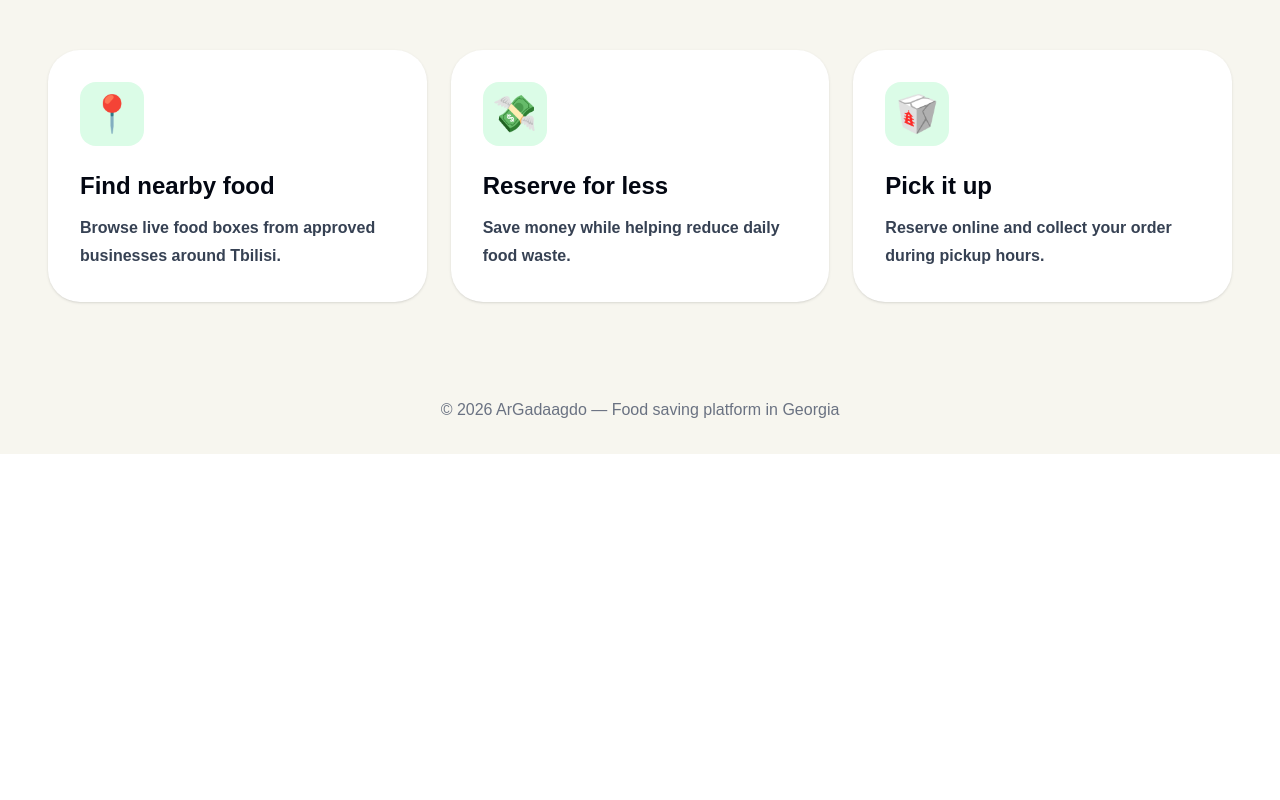
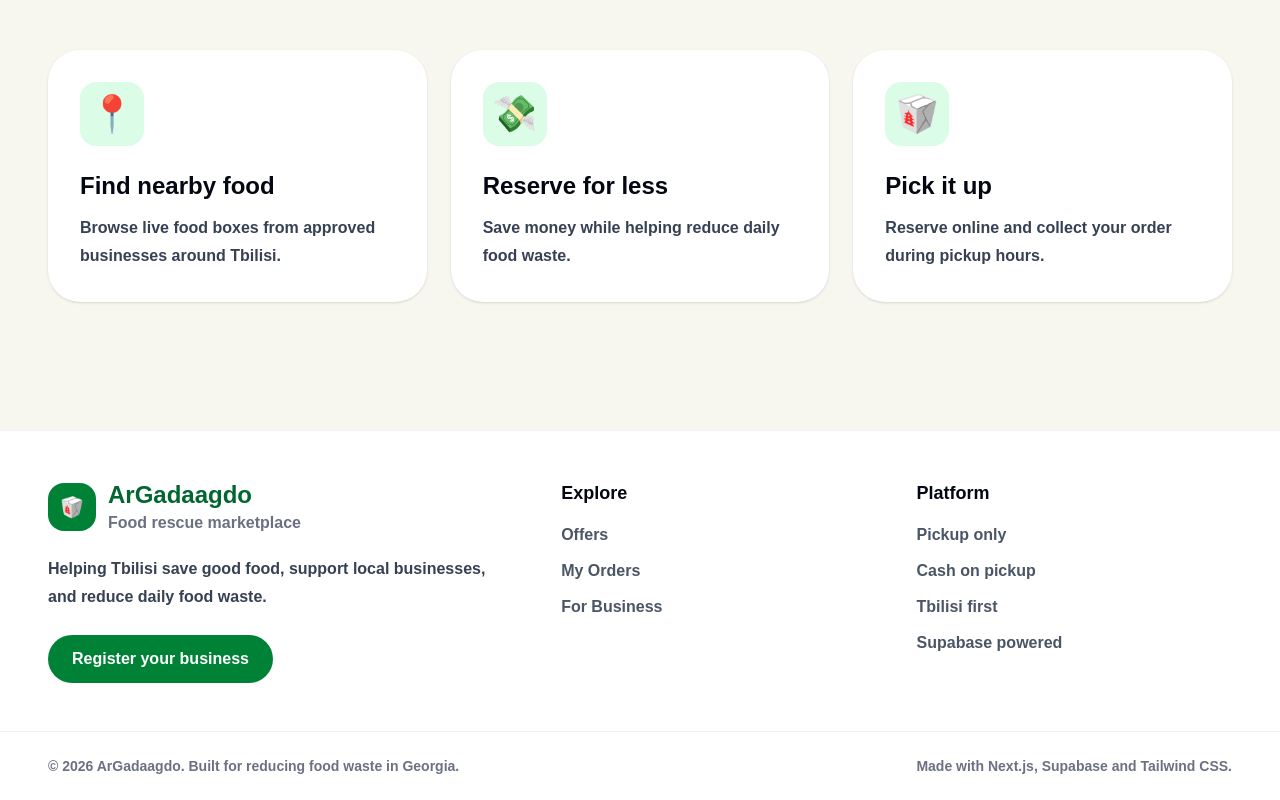
Before and after one commit to argadaagdosupport-dev/argadaagdo, a Next.js app: page / in a window 1280 px wide. Shown: the part 1348-2148 px from the top of the page. Before the commit the page ends 1802 px from the top, so only its background shows below. Built offline with nearby package versions, Linux system fonts and the light colour scheme; no server answers; the database is empty.

Commit message:
Update Footer.tsx

```diff
--- a/components/Footer.tsx
+++ b/components/Footer.tsx
@@ -1,7 +1,74 @@
+import Link from "next/link";
+
 export default function Footer() {
   return (
-    <footer className="px-6 py-8 text-center text-gray-500">
-      © 2026 ArGadaagdo — Food saving platform in Georgia
+    <footer className="mt-16 border-t border-black/5 bg-white">
+      <div className="mx-auto grid max-w-7xl gap-10 px-6 py-12 md:grid-cols-[1.2fr_0.8fr_0.8fr] md:px-12">
+        <div>
+          <div className="flex items-center gap-3">
+            <div className="flex h-12 w-12 items-center justify-center rounded-2xl bg-green-700 text-xl text-white">
+              🥡
+            </div>
+
+            <div>
+              <h2 className="text-2xl font-black text-green-800">
+                ArGadaagdo
+              </h2>
+              <p className="font-bold text-gray-500">
+                Food rescue marketplace
+              </p>
+            </div>
+          </div>
+
+          <p className="mt-5 max-w-md font-semibold leading-7 text-gray-700">
+            Helping Tbilisi save good food, support local businesses, and reduce
+            daily food waste.
+          </p>
+
+          <Link
+            href="/business/register"
+            className="mt-6 inline-block rounded-full bg-green-700 px-6 py-3 font-black text-white transition hover:bg-green-800"
+          >
+            Register your business
+          </Link>
+        </div>
+
+        <div>
+          <h3 className="text-lg font-black text-gray-950">Explore</h3>
+
+          <div className="mt-4 grid gap-3 font-bold text-gray-600">
+            <Link href="/offers" className="hover:text-green-700">
+              Offers
+            </Link>
+
+            <Link href="/orders" className="hover:text-green-700">
+              My Orders
+            </Link>
+
+            <Link href="/business/register" className="hover:text-green-700">
+              For Business
+            </Link>
+          </div>
+        </div>
+
+        <div>
+          <h3 className="text-lg font-black text-gray-950">Platform</h3>
+
+          <div className="mt-4 grid gap-3 font-bold text-gray-600">
+            <p>Pickup only</p>
+            <p>Cash on pickup</p>
+            <p>Tbilisi first</p>
+            <p>Supabase powered</p>
+          </div>
+        </div>
+      </div>
+
+      <div className="border-t border-black/5 px-6 py-6 md:px-12">
+        <div className="mx-auto flex max-w-7xl flex-col gap-3 text-sm font-bold text-gray-500 md:flex-row md:items-center md:justify-between">
+          <p>© 2026 ArGadaagdo. Built for reducing food waste in Georgia.</p>
+          <p>Made with Next.js, Supabase and Tailwind CSS.</p>
+        </div>
+      </div>
     </footer>
   );
 }
```
